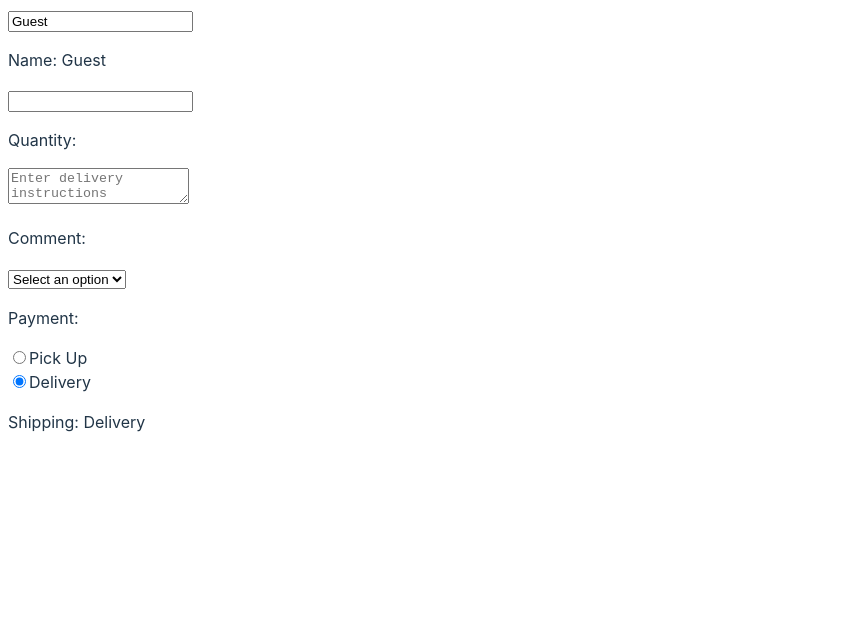
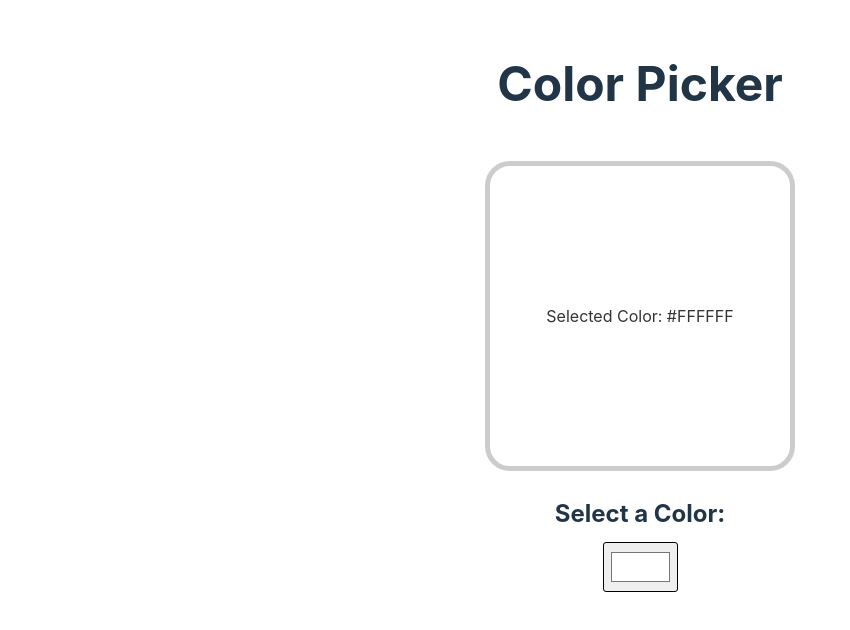
Before and after one commit to Nikkun07/ReactJS-Studies, a React (Vite) app in the folder 0-ReactJS-Extras/react-learning/: page / in a window 1280 px wide. Shown: the top 630 px of the page, without its empty margins (0-850 px from the left). Built offline with nearby package versions, Linux system fonts and the light colour scheme.

Commit message:
React Extras - Color Picker (Exercise)

```diff
--- a/0-ReactJS-Extras/react-learning/src/App.jsx
+++ b/0-ReactJS-Extras/react-learning/src/App.jsx
@@ -1,13 +1,11 @@
-import OnChange from "./OnChange.jsx";
+import ColorPicker from "./ColorPicker.jsx";
 
 function App() {
 
 
-  return(
-    <>
-      <OnChange/>
-    </>
-  );
+  return(<>
+    <ColorPicker></ColorPicker>
+  </>);
 }
 
 export default App
--- /dev/null
+++ b/0-ReactJS-Extras/react-learning/src/ColorPicker.jsx
@@ -0,0 +1,26 @@
+import React, {useState} from "react";
+function ColorPicker()
+{
+
+
+    const [color, setColor] = useState("#FFFFFF");
+
+    function handleColorChange(event)
+    {
+        setColor(event.target.value);
+    }
+
+
+    return(
+        <div className="color-picker-container">
+            <h1>Color Picker</h1>
+            <div className="color-display" style={{backgroundColor: color}}>
+                <p>Selected Color: {color}</p>
+            </div>
+            <label>Select a Color:</label>
+            <input type="color" value={color} onChange={handleColorChange} />
+        </div>
+    )
+}
+
+export default ColorPicker;
--- a/0-ReactJS-Extras/react-learning/src/index.css
+++ b/0-ReactJS-Extras/react-learning/src/index.css
@@ -157,3 +157,46 @@
 {
   background-color: #00AFCF;
 } */
+
+.color-picker-container
+{
+  display: flex;
+  flex-direction: column;
+  align-items: center;
+}
+h1
+{
+  margin: 50px;
+  font-size: 3em;
+}
+.color-display
+{
+  width: 300px;
+  height: 300px;
+  display: flex;
+  justify-content: center;
+  align-items: center;
+  border: 5px solid hsl(0, 0%, 80%);
+  border-radius: 25px;
+  margin-bottom: 25px;
+  transition: 0.25s ease;
+}
+
+.color-display
+{
+  color: hsl(0, 0%, 20%);
+}
+label
+{
+  font-size: 1.5rem;
+  font-weight: bold;
+  margin-bottom: 10px;
+}
+input[type="color"]
+{
+  width: 75px;
+  height: 50px;
+  padding: 5px;
+  boarder: 3px solid hsl(0, 0, 80%);
+  border-radius: 3px;
+}
```
Also changed, not shown: 0-ReactJS-Extras/react-learning/1-FinishedScripts/OnChange.jsx (renamed from 0-ReactJS-Extras/react-learning/src/OnChange.jsx).
